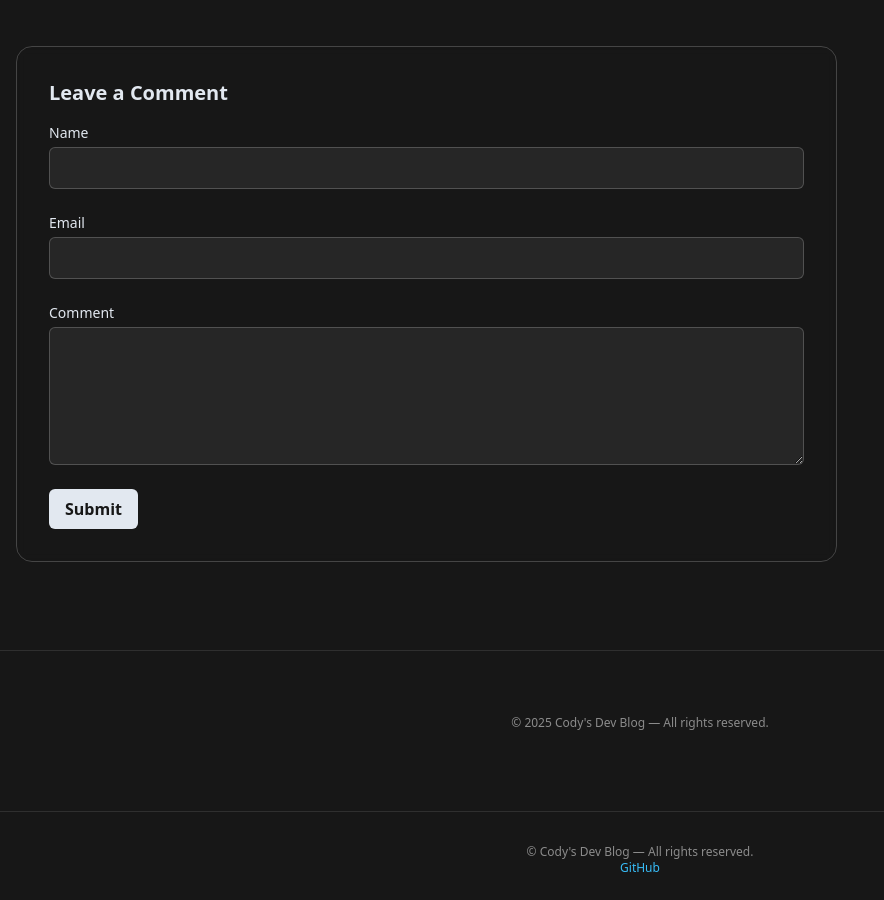
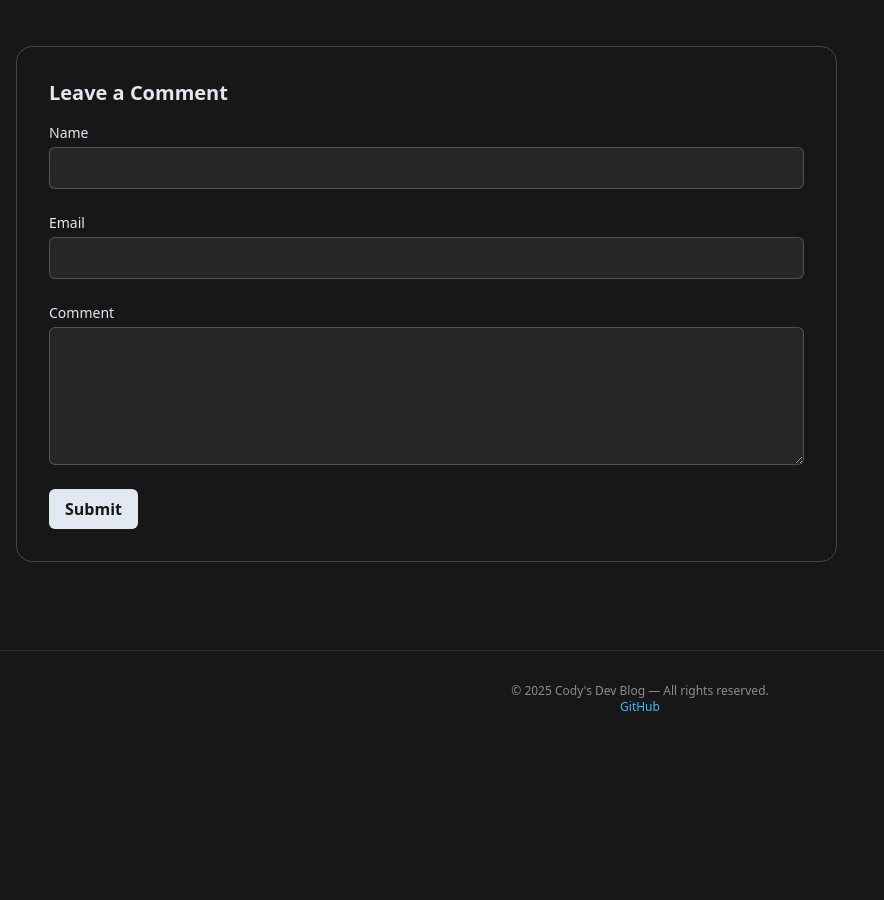
Before and after one commit to CodyLiska/codys-dev-blog, a Jekyll site: the page built from index.html, in a window 1280 px wide and 900 px high, scrolled down 1380 px. Shown: the whole window, without its empty margins (0-884 px from the left). Built offline with Jekyll 4.4.1, drawn with Linux system fonts in a browser that asks for light colours; nearby versions of some CDN libraries; after the commit the page ends 2119 px from its top, so only the background shows below that.

Commit message:
second try

```diff
--- a/index.html
+++ b/index.html
@@ -103,14 +103,6 @@
       <aside class="space-y-8 mt-12 md:mt-0">{% include sidebar.html %}</aside>
     </main>
 
-    <footer class="border-t border-white/10 mt-12 pt-8">
-      <div
-        class="max-w-7xl mx-auto px-4 py-8 text-center text-xs text-white/50"
-      >
-        © <span id="year"></span> {{ site.title }} — All rights reserved.
-      </div>
-    </footer>
-
     <script>
       document.getElementById("year").textContent = new Date().getFullYear();
     </script>
```
